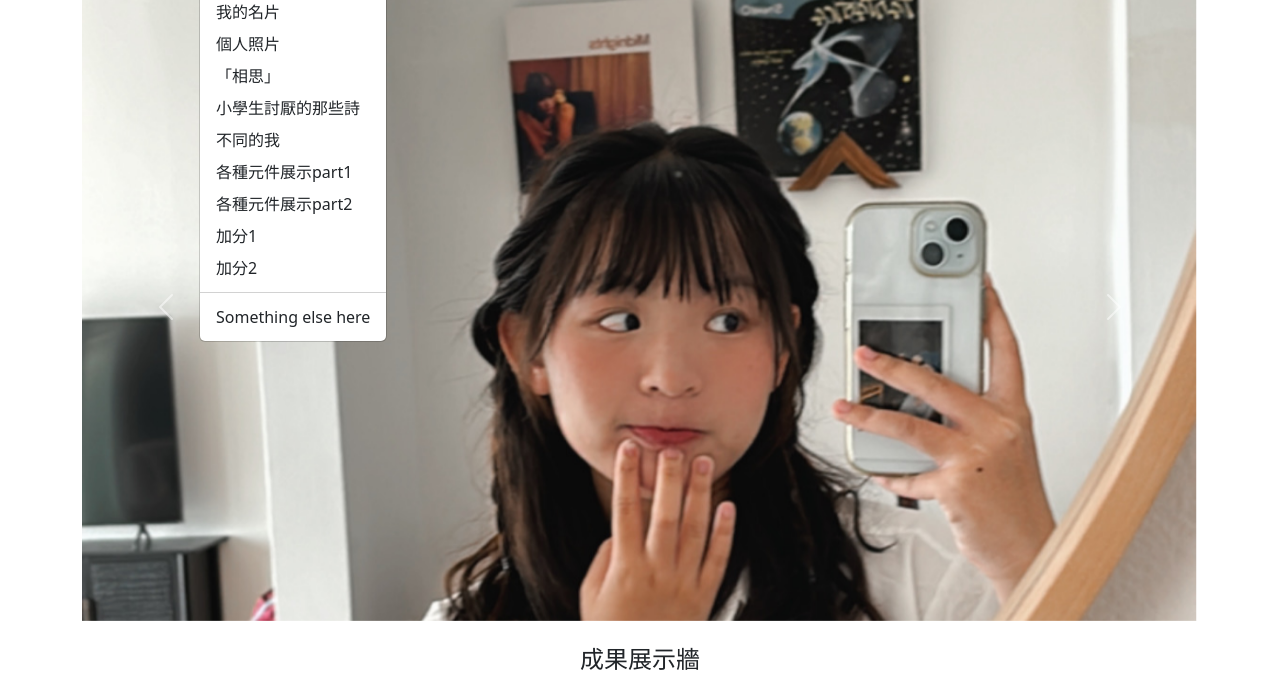
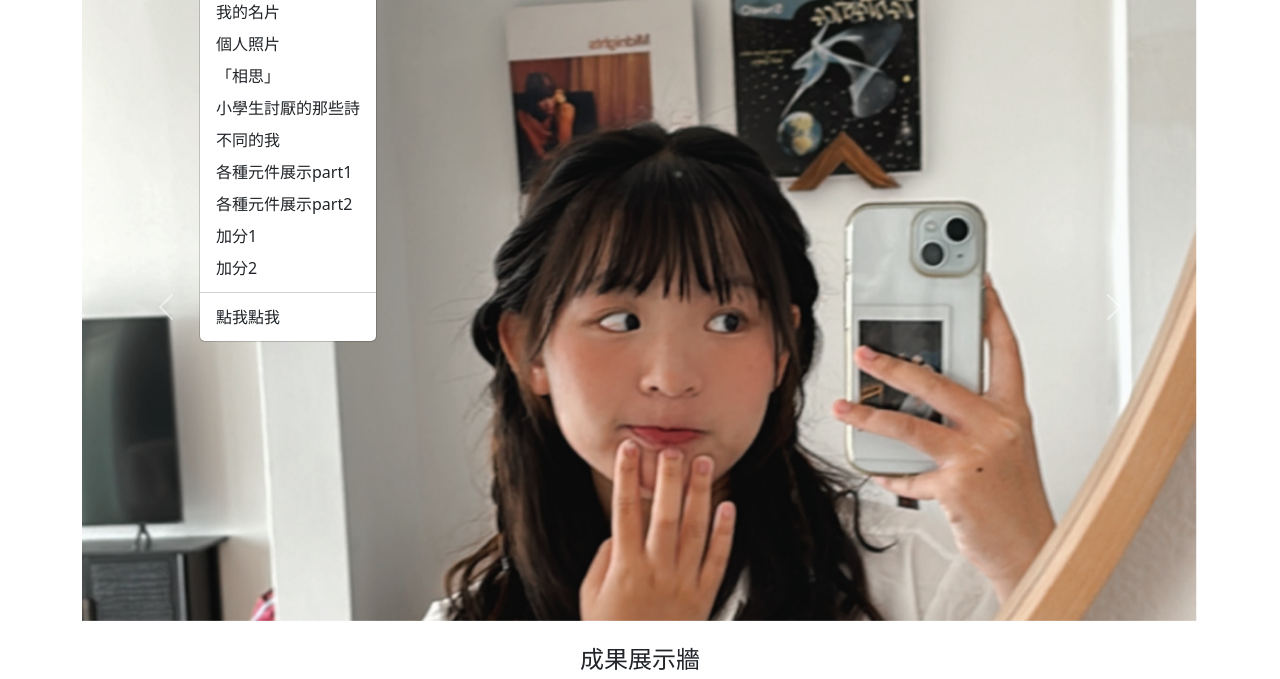
Before and after one commit to siquan-0723/siquan-0723.github.io, a plain HTML site: page index.html in a window 1280 px wide. Both pictures are taken after a click on the button "成果展示". Shown: the part 63-742 px from the top of the page. Drawn offline with nearby package versions, Linux system fonts and the light colour scheme.

Commit message:
Add files via upload

```diff
--- a/index.html
+++ b/index.html
@@ -39,7 +39,7 @@
 					  <li><a class="dropdown-item" href=".\bonus1\1.html">加分1</a></li>
 					  <li><a class="dropdown-item" href=".\bonus2\2.html">加分2</a></li>
 					  <li><hr class="dropdown-divider"></li>
-					  <li><a class="dropdown-item" href="christmas/3.html">Something else here</a></li>
+					  <li><a class="dropdown-item" href="christmas/3.html">點我點我</a></li>
 					</ul>
 				  </li>
 				  <li class="nav-item">
```
Also changed, not shown: christmas/3.html (+1 -1 lines).
